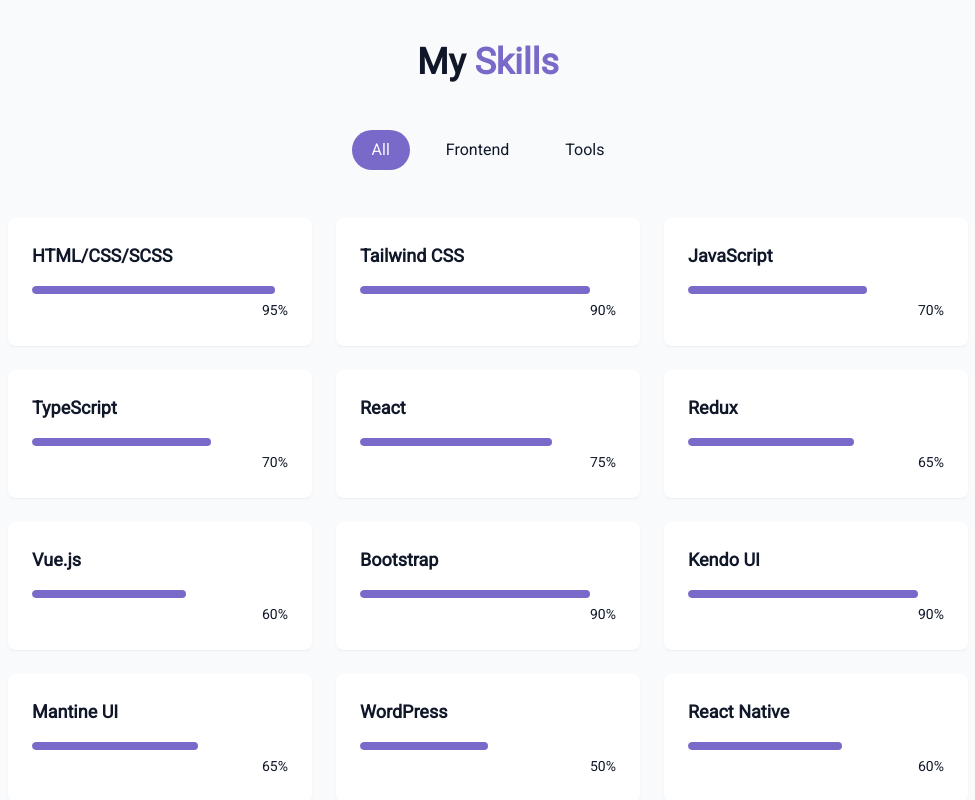
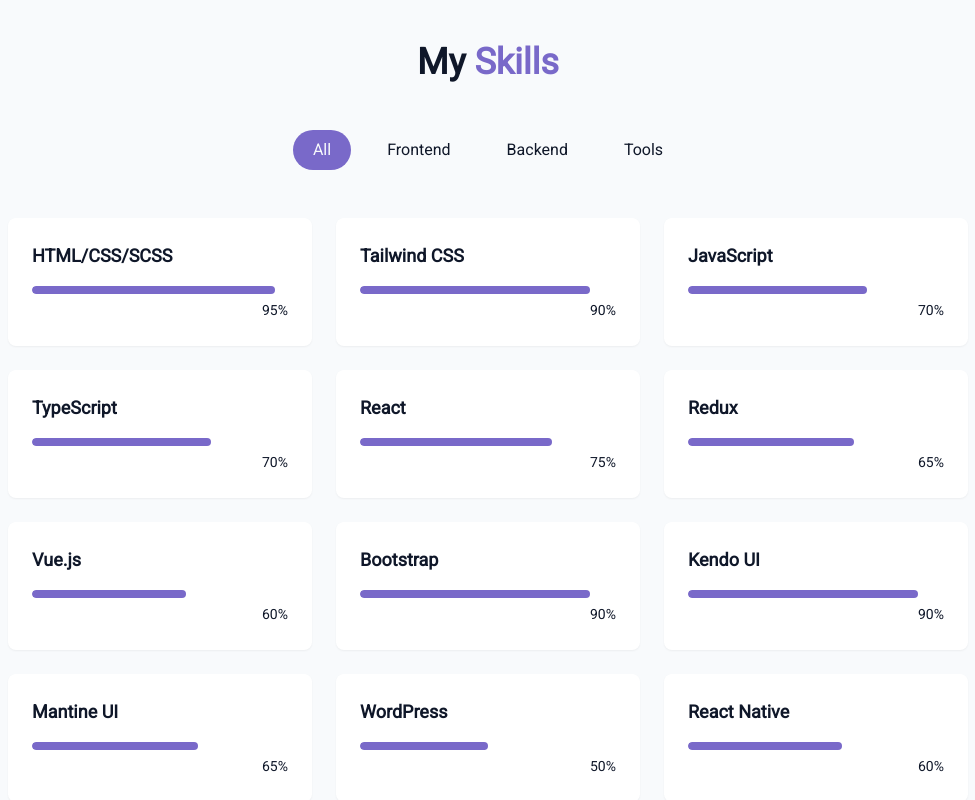
Before and after one commit to MosfiqurRubel/portfolio, a React (Vite) app: page / in a window 1280 px wide. Shown: the part 1560-2360 px from the top of the page, without its empty margins (152-1127 px from the left). Built offline with nearby package versions, Linux system fonts and the light colour scheme.

Commit message:
skills and cv updated

```diff
--- a/src/components/SkillsSection.jsx
+++ b/src/components/SkillsSection.jsx
@@ -18,6 +18,11 @@
   { name: "React Native", level: 60, category: "frontend" },
   { name: "Angular Material", level: 60, category: "frontend" },
 
+  //Backend
+  { name: "Node.js", level: 40, category: "backend" },
+  { name: "Express.js", level: 10, category: "backend" },
+  { name: "MongoDB", level: 65, category: "backend" },
+
   //Tools
   { name: "Git/GitHub", level: 80, category: "tools" },
   { name: "Figma", level: 50, category: "tools" },
@@ -26,7 +31,7 @@
   { name: "Jira", level: 50, category: "tools" },
 ];
 
-const categories = ["all", "frontend", "tools"];
+const categories = ["all", "frontend", "backend", "tools"];
 
 const SkillsSection = () => {
   const [activeCategory, setActiveCategory] = useState("all");
```
Also changed, not shown: 1 other file (tests, documents, lock files or other folders).
